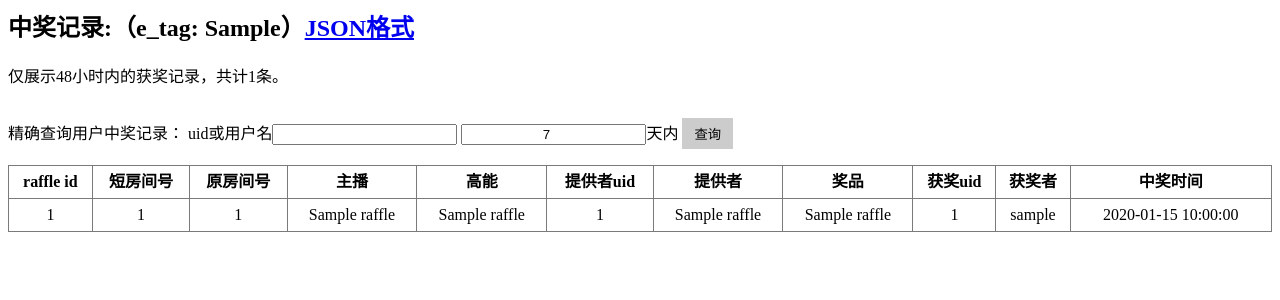
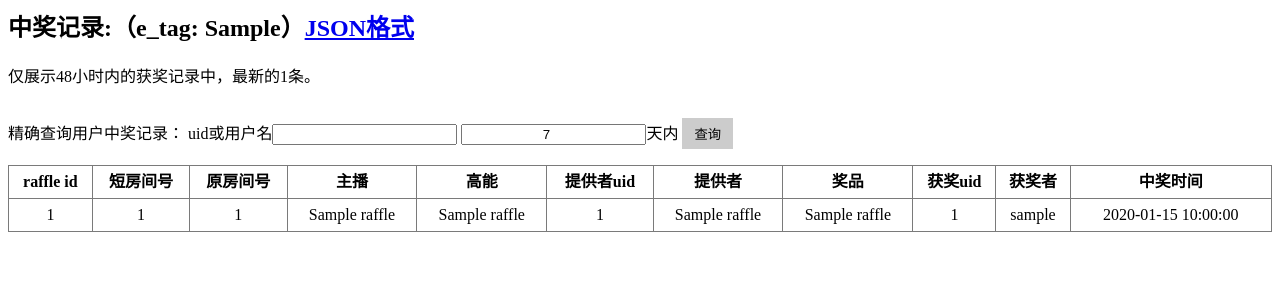
Before and after one commit to cl-ei/stormgift, a Python web app: template website/templates/website_query_raffles.html in a window 1280 px wide. Shown: the top 300 px of the page. Run offline with Jinja, Linux system fonts and the light colour scheme; the template is opened without the code that fills it: most values are stand-ins (such as "Sample title", 1, 10 or a date in 2020); some libraries are stand-ins or nearby versions.

```diff
--- a/website/handlers/lt.py
+++ b/website/handlers/lt.py
@@ -296,7 +296,8 @@ async def query_raffles(request):
                 "   prize_gift_name, expire_time, sender_name, winner_name "
                 "from raffle "
                 "where expire_time >= %s "
-                "order by expire_time desc, id desc ;"
+                "order by expire_time desc, id desc "
+                "limit 1000;"
             ), (start_date, )
         )
         user_obj_ids = set()
--- a/website/templates/website_query_raffles.html
+++ b/website/templates/website_query_raffles.html
@@ -34,7 +34,7 @@
 </head>
 <body>
     <h2>中奖记录:（e_tag: {{ e_tag }}）<a href="/lt/query_raffles?json=true" target="_blank">JSON格式</a></h2>
-    <p>仅展示48小时内的获奖记录，共计{{ raffle_count }}条。
+    <p>仅展示48小时内的获奖记录中，最新的{{ raffle_count }}条。
         <div>
             精确查询用户中奖记录：
             <label>uid或用户名<input class="redinput" type="text" name="uid"></label>
```
